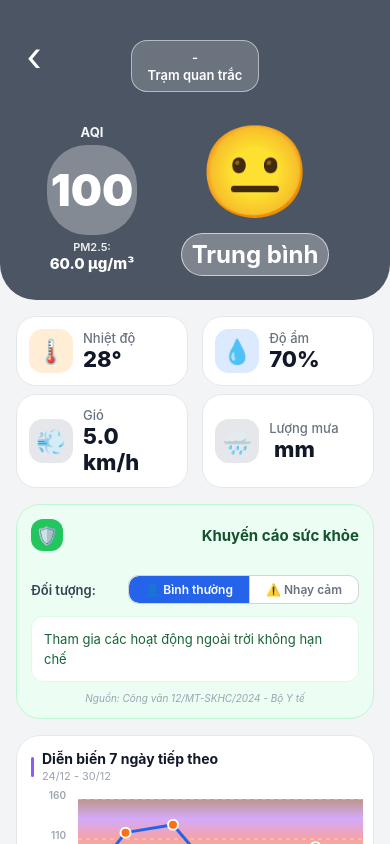
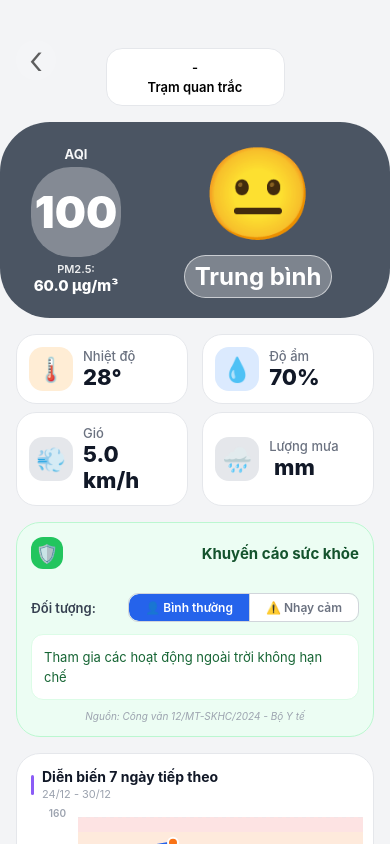
Before and after one commit to nvnhat04/Smart-Air-Mobile-App, a React Native app in the folder frontend/: screen /DetailStation in a window 390 px wide. Built offline with nearby package versions, Linux system fonts and the light colour scheme.

Commit message:
style: change UI AQI tag and 7 day AQI chart in Detail Screen

```diff
--- a/frontend/src/screens/DetailStationScreen.js
+++ b/frontend/src/screens/DetailStationScreen.js
@@ -60,7 +60,15 @@ export default function DetailStationScreen() {
   const navigation = useNavigation();
   const station = route.params?.station;
   const selectedDay = route.params?.selectedDay;
-console.log('🔍 selectedDay in route params:', selectedDay);
+
+  console.log('🔍 DetailScreen received params:', {
+    stationName: station?.name,
+    temp: station?.temp,
+    humidity: station?.humidity,
+    aqi: station?.aqi,
+    pm25: station?.pm25,
+    selectedDay: selectedDay?.isoDate
+  });
   const [realtimeData, setRealtimeData] = useState(null);
   const [loading, setLoading] = useState(true);
   const [selectedPoint, setSelectedPoint] = useState(null);
@@ -124,21 +132,40 @@ console.log('🔍 selectedDay in route params:', selectedDay);
           // Nếu là trạm thật (không phải custom point), override day[0] với dữ liệu CEM
           if (isRealStation && weeklyData.length > 0) {
             console.log('🔄 Replacing day[0] with real CEM station data');
-            const temp = station.temp || weeklyData[0].temp;
+            console.log('📊 Station data from params:', {
+              temp: station.temp,
+              humidity: station.humidity,
+              aqi: station.aqi,
+              pm25: station.pm25
+            });
+            console.log('📊 Forecast data (before merge):', {
+              temp: weeklyData[0].temp,
+              humidity: weeklyData[0].humidity,
+              aqi: weeklyData[0].aqi,
+              pm25: weeklyData[0].pm25
+            });
+
             weeklyData[0] = {
               ...weeklyData[0], // Giữ date, label, dateKey
+              // Ưu tiên AQI và PM2.5 từ CEM (real-time)
               aqi: station.aqi || station.baseAqi || weeklyData[0].aqi,
               pm25: station.pm25 || weeklyData[0].pm25,
-              temp: temp ? Math.round(temp) : temp,
-              humidity: station.humidity || weeklyData[0].humidity,
-              wind_speed: station.windSpeed || weeklyData[0].wind_speed,
-              precipitation: station.precipitation || weeklyData[0].precipitation || 0,
+              // Ưu tiên temp/humidity từ forecast (Open-Meteo reliable hơn)
+              temp: weeklyData[0].temp || station.temp,
+              humidity: weeklyData[0].humidity || station.humidity,
+              wind_speed: weeklyData[0].wind_speed || station.windSpeed,
+              precipitation: weeklyData[0].precipitation || station.precipitation || 0,
               hasData: true, // Station luôn có data
             };
-            console.log('✅ Day[0] updated with CEM data:', {
+            console.log('✅ Day[0] merged data:', {
               aqi: weeklyData[0].aqi,
               pm25: weeklyData[0].pm25,
-              temp: weeklyData[0].temp
+              temp: weeklyData[0].temp,
+              humidity: weeklyData[0].humidity,
+              source: {
+                aqi: station.aqi ? 'CEM' : 'Forecast',
+                temp: weeklyData[0].temp ? 'Forecast' : 'Station'
+              }
             });
           }
 
@@ -164,7 +191,7 @@ console.log('🔍 selectedDay in route params:', selectedDay);
     };
 
     fetchForecastData();
-  }, [station?.lat, station?.lon, station?.aqi, station?.pm25, station?.temp, station?.humidity]);
+  }, [station?.lat, station?.lon]); // Chỉ fetch lại khi vị trí thay đổi
 
   const data = useMemo(() => {
     console.log('🔍 Recalculating data with userGroup:', userGroup);
@@ -201,6 +228,15 @@ console.log('🔍 selectedDay in route params:', selectedDay);
     const pm25Value = latestData?.pm25 || station.pm25 || (currentAqi * 0.6);
     const tempValue = latestData?.temp || station.temp || 28;
 
+    console.log('📊 DetailScreen data merge:', {
+      latestDataTemp: latestData?.temp,
+      stationTemp: station.temp,
+      finalTemp: tempValue,
+      latestDataHumidity: latestData?.humidity,
+      stationHumidity: station.humidity,
+      finalHumidity: latestData?.humidity || station.humidity || 70
+    });
+
     const result = {
       ...station, // Spread station FIRST
       wind: latestData?.wind_speed?.toFixed(1) || latestData?.windSpeed?.toFixed(1) || station.windSpeed?.toFixed(1) || station.wind || '5.0',
@@ -212,7 +248,13 @@ console.log('🔍 selectedDay in route params:', selectedDay);
       advice: healthAdvice, // Override advice LAST
     };
 
-    console.log('📊 New advice:', healthAdvice?.text?.substring(0, 50) + '...');
+    console.log('📊 DetailScreen final display data:', {
+      temp: result.temp,
+      humidity: result.humidity,
+      aqi: result.aqi,
+      pm25: result.pm25
+    });
+
     return result;
   }, [station, realtimeData, userGroup, selectedDay]);
 
@@ -350,13 +392,6 @@ console.log('🔍 selectedDay in route params:', selectedDay);
         contentContainerStyle={styles.content}
         showsVerticalScrollIndicator={false}
       >
-        {/* Header gradient */}
-        <View
-          style={[
-            styles.header,
-            { backgroundColor: data.color || '#22c55e' },
-          ]}
-        >
         <TouchableOpacity
           onPress={() => navigation.goBack()}
           style={styles.backButton}
@@ -377,6 +412,13 @@ console.log('🔍 selectedDay in route params:', selectedDay);
           </View>
         </View>
 
+        {/* Header gradient */}
+        <View
+          style={[
+            styles.header,
+            { backgroundColor: data.color || '#22c55e' },
+          ]}
+        >
           {/* Header Center - AQI và Info */}
           <View style={styles.headerCenter}>
             {/* Cột trái: Số AQI */}
@@ -541,20 +583,53 @@ console.log('🔍 selectedDay in route params:', selectedDay);
                 }}
               >
                 <Svg width={chartData.width || chartWidth} height={chartData.height || 120}>
-                  <Defs>
-                    {/* Gradient cho background AQI zones - map theo levels */}
-                    <LinearGradient id="aqiGradient" x1="0" y1="0" x2="0" y2="1">
-                      <Stop offset="0%" stopColor="#7c2d12" stopOpacity="0.5" />
-                      <Stop offset="16.67%" stopColor="#a855f7" stopOpacity="0.5" />
-                      <Stop offset="33.33%" stopColor="#ef4444" stopOpacity="0.5" />
-                      <Stop offset="50%" stopColor="#f97316" stopOpacity="0.5" />
-                      <Stop offset="66.67%" stopColor="#eab308" stopOpacity="0.5" />
-                      <Stop offset="100%" stopColor="#22c55e" stopOpacity="0.5" />
-                    </LinearGradient>
-                  </Defs>
+                  {/* Vẽ các zones màu AQI dựa trên trục Y */}
+                  {(() => {
+                    const h = chartData.height || 120;
+                    const w = chartData.width || chartWidth;
+                    const yMin = chartData.yMin || 0;
+                    const yMax = chartData.yMax || 300;
+                    const yRange = yMax - yMin || 1;
 
-                  {/* Background gradient AQI zones */}
-                  <Rect x="0" y="0" width={chartData.width || chartWidth} height={chartData.height || 120} fill="url(#aqiGradient)" />
+                    // AQI zones theo chuẩn EPA
+                    const aqiZones = [
+                      { min: 0, max: 50, color: '#22c55e' },     // Xanh lá - Tốt
+                      { min: 50, max: 100, color: '#eab308' },   // Vàng - Trung bình
+                      { min: 100, max: 150, color: '#f97316' },  // Cam - Kém
+                      { min: 150, max: 200, color: '#ef4444' },  // Đỏ - Xấu
+                      { min: 200, max: 300, color: '#a855f7' },  // Tím - Rất xấu
+                      { min: 300, max: 500, color: '#7c2d12' },  // Nâu đỏ - Nguy hại
+                    ];
+
+                    return aqiZones.map((zone, idx) => {
+                      // Chỉ vẽ zone nếu nó nằm trong range hiển thị
+                      if (zone.max < yMin || zone.min > yMax) return null;
+
+                      // Tính vị trí y cho zone
+                      const zoneMin = Math.max(zone.min, yMin);
+                      const zoneMax = Math.min(zone.max, yMax);
+
+                      // Convert AQI value sang pixel position (y = 0 ở top, y = h ở bottom)
+                      // yMin ở bottom (y = h), yMax ở top (y = 0)
+                      const y1 = h - ((zoneMax - yMin) / yRange) * h; // Top của zone
+                      const y2 = h - ((zoneMin - yMin) / yRange) * h; // Bottom của zone
+                      const zoneHeight = y2 - y1;
+
+                      if (zoneHeight <= 0) return null;
+
+                      return (
+                        <Rect
+                          key={idx}
+                          x="0"
+                          y={y1}
+                          width={w}
+                          height={zoneHeight}
+                          fill={zone.color}
+                          opacity={0.15}
+                        />
+                      );
+                    });
+                  })()}
 
                   {/* Gridlines ngang */}
                   {chartData.yAxisLabels && chartData.yAxisLabels.map((label, idx) => {
@@ -795,27 +870,31 @@ const styles = StyleSheet.create({
     paddingBottom: 24,
   },
   header: {
-    paddingTop: Platform.OS === 'ios' ? 56 : 40,
-    paddingBottom: 24,
+    paddingTop: 16,
+    paddingBottom: 20,
     paddingHorizontal: 16,
-    borderBottomLeftRadius: 36,
-    borderBottomRightRadius: 36,
+    borderBottomLeftRadius: 50,
+    borderBottomRightRadius: 50,
+    borderTopLeftRadius: 50,
+    borderTopRightRadius: 50,
   },
   backButton: {
     position: 'absolute',
-    top: Platform.OS === 'ios' ? 52 : 36,
-    left: 14,
+    top: Platform.OS === 'ios' ? 54 : 40,
+    left: 16,
     width: 40,
     height: 40,
     borderRadius: 999,
-    backgroundColor: 'rgba(255, 255, 255, 0)',
+    backgroundColor: 'rgba(255, 255, 255, 0.15)',
     alignItems: 'center',
     justifyContent: 'center',
+    zIndex: 10,
   },
   backIcon: {
-    color: '#ffffff',
+    color: 'rgba(0, 0, 0, 0.62)',
     fontSize: 40,
-    marginTop: 0,
+    marginTop: -2,
+    fontWeight: '300',
   },
   headerTopRight: {
     position: 'absolute',
@@ -845,15 +924,15 @@ const styles = StyleSheet.create({
   locationChipWrapper: {
     width: '100%',
     alignItems: 'center',
-    marginBottom: 12,
+    paddingTop: Platform.OS === 'ios' ? 60 : 48,
+    paddingHorizontal: 16,
+    marginBottom: 16,
   },
   headerCenter: {
-    marginTop: 12,
     flexDirection: 'row',
     alignItems: 'center',
     justifyContent: 'center',
-    gap: 10,
-    paddingHorizontal: 16,
+    gap: 16,
   },
   aqiColumn: {
     alignItems: 'center',
@@ -875,13 +954,14 @@ const styles = StyleSheet.create({
   locationChip: {
     flexDirection: 'column',
     alignItems: 'center',
-    backgroundColor: 'rgba(255,255,255,0.18)',
+    backgroundColor: 'rgb(255, 255, 255)',
     paddingHorizontal: 16,
-    paddingVertical: 8,
+    paddingVertical: 10,
     borderRadius: 16,
     borderWidth: 1,
-    borderColor: 'rgba(255,255,255,0.5)',
-    gap: 2,
+    borderColor: '#e5e7eb',
+    gap: 4,
+    width: '50%',
   },
   locationDot: {
     fontSize: 10,
@@ -890,7 +970,7 @@ const styles = StyleSheet.create({
   },
   locationText: {
     fontSize: 13,
-    color: '#ffffff',
+    color: 'rgb(0, 0, 0)',
     fontWeight: '600',
     textAlign: 'center',
   },
```
Lines whose indentation alone changed are shown as unchanged.
